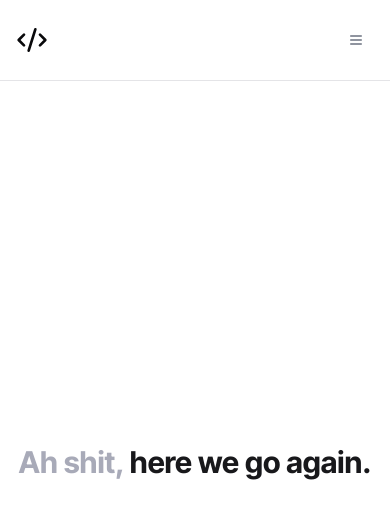
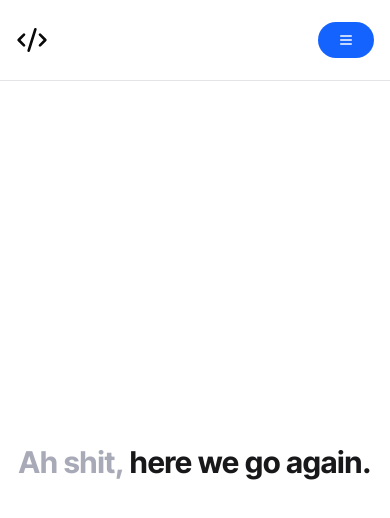
Before and after one commit to AliRadmanesh/radmanesh.me, a Next.js app in the folder apps/web/: page / in a window 390 px wide. Shown: the top 518 px of the page. Built offline with nearby package versions, Linux system fonts and the light colour scheme.

Commit message:
feat: add background to hamburger menu

```diff
--- a/apps/web/components/common/header/header.tsx
+++ b/apps/web/components/common/header/header.tsx
@@ -38,9 +38,9 @@ export const Header = () => (
 						<Button
 							variant="ghost"
 							size="icon"
-							className="rounded-full md:hidden"
+							className="rounded-3xl md:hidden bg-primary-blue px-7"
 						>
-							<Menu className="h-8 w-8 text-gray-500 dark:text-gray-400" />
+							<Menu className="h-8 w-8 text-white dark:text-white" />
 							<span className="sr-only">Toggle navigation menu</span>
 						</Button>
 					</SheetTrigger>
```
